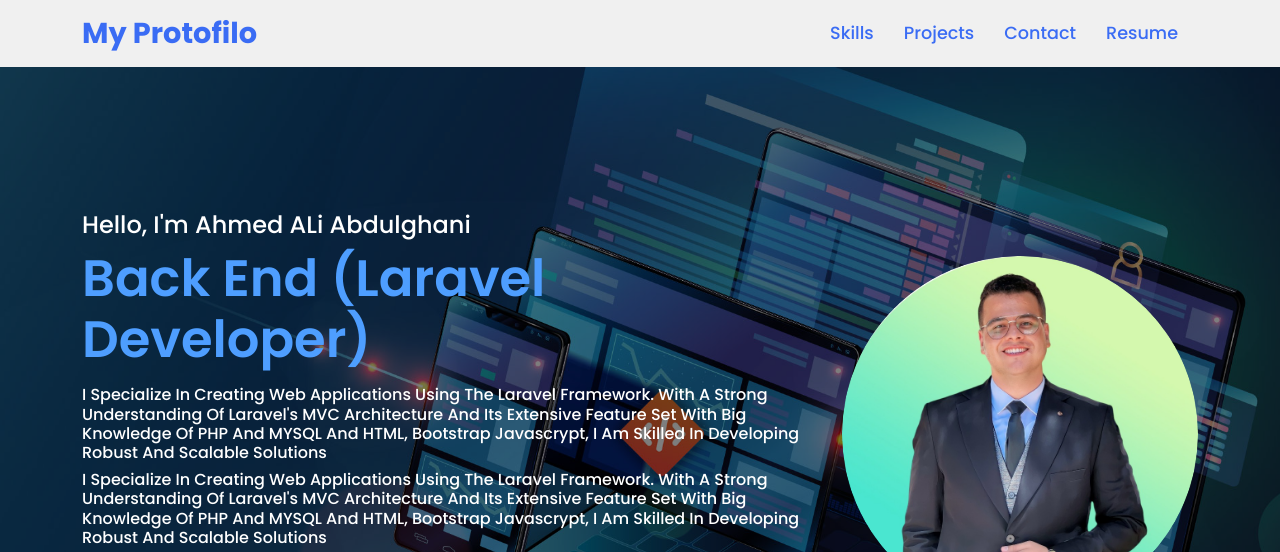
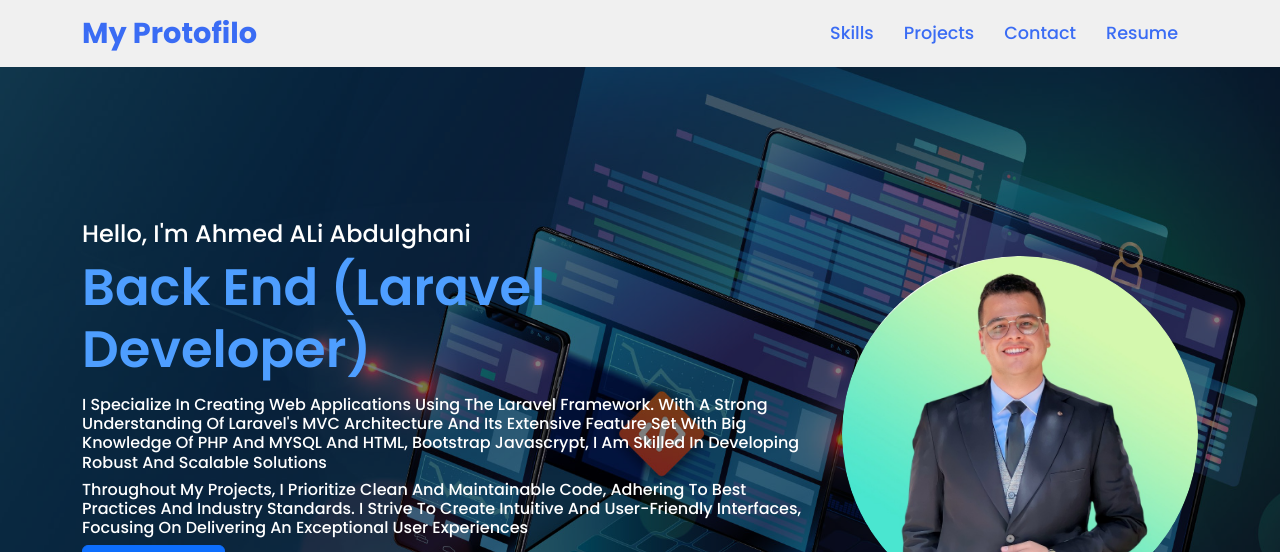
Before and after one commit to Ahmed2021Ali/Portfolio, a plain HTML site: page index.html in a window 1280 px wide. Shown: the top 552 px of the page. Drawn offline with nearby package versions, Linux system fonts and the light colour scheme; some icons are missing.

```diff
--- a/index.html
+++ b/index.html
@@ -48,10 +48,9 @@
                             understanding of Laravel's MVC architecture and its extensive feature set with big knowledge
                             of PHP and MYSQL and HTML, Bootstrap javascrypt, I am skilled in developing robust and
                             scalable solutions</h6>
-                        <h6>I specialize in creating web applications using the Laravel framework. With a strong
-                            understanding of Laravel's MVC architecture and its extensive feature set with big knowledge
-                            of PHP and MYSQL and HTML, Bootstrap javascrypt, I am skilled in developing robust and
-                            scalable solutions</h6>
+                        <h6>Throughout my projects, I prioritize clean and maintainable code, adhering to best practices
+                            and industry standards. I strive to create intuitive and user-friendly interfaces, focusing
+                            on delivering an exceptional user experiences</h6>
 
                     </div>
                     <div class="social">
```
Also changed, not shown: imgs/Skills/ahm.jpg (deleted).
